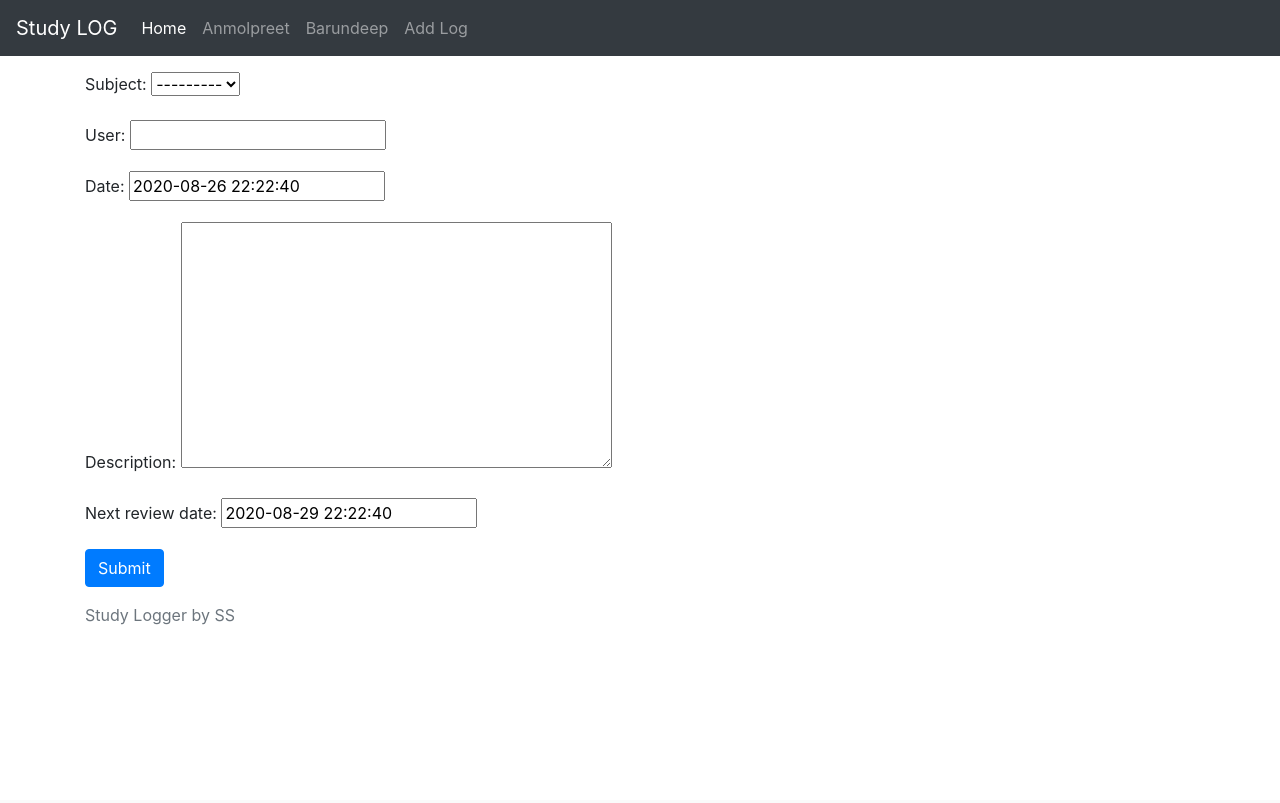
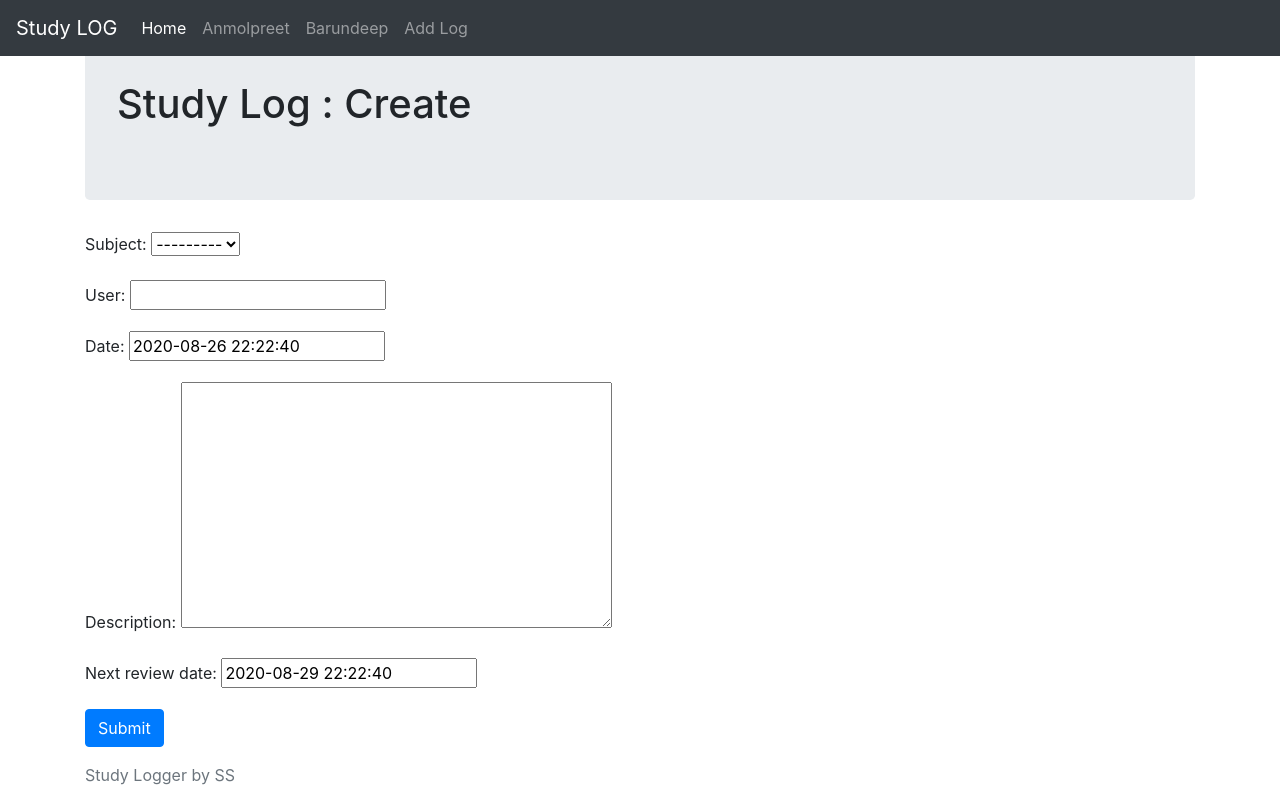
Before and after one commit to sukhbinder/study-log, a Django app: page /study/create in a window 1280 px wide. Before the commit the page ends 625 px from the top, so only its background shows below. Run offline with Django 3.2, Linux system fonts and the light colour scheme; data comes from the database, SQL or seed files in the repository; both versions use the stored data as it was after the commit; some libraries are stand-ins or nearby versions.

Commit message:
Study Views added

```diff
--- a/study/templates/study/base.html
+++ b/study/templates/study/base.html
@@ -43,7 +43,7 @@
     </header>
 
 
-    <div class="container">
+    <div class="container pt-3">
     {% block content %}
    <p>Placeholder text in base template. Replace with page  content.</p>
 
--- a/study/templates/study/create.html
+++ b/study/templates/study/create.html
@@ -3,8 +3,10 @@
 {% block title %}  Create Log {% endblock title %}
 
 {% block content %}
-<br><br>
-<br>
+<div class="jumbotron">
+    <h1>Study Log : Create</h1>
+</div>
+
 
 <form method="POST" enctype="multipart/form-data">
 
--- a/study/templates/study/detail.html
+++ b/study/templates/study/detail.html
@@ -3,8 +3,10 @@
 {% block title %}  Detail {{ pk }} {% endblock title %}
 
 {% block content %}
+<div class="jumbotron">
+<h1 class="list-group">{{pk}}</h1>
+</div>
 
-<h1 class="list-group">{{pk}}</h1>
 
 <li class="list-group-item">{{object.date}} - {{object.subject}}  - {{object.description}} </li>
 
--- a/study/templates/study/index.html
+++ b/study/templates/study/index.html
@@ -4,9 +4,9 @@
 
 {% block content %}
 
+<div class="jumbotron">
 <h1>Study Log</h1>
-
-<p><a href={% url "create-view"  %}> Add Log</a></p>
+</div>
 <ul class="list-group">
 {% for object in object_list %}
 <li class="list-group-item"><a href="{{ object.get_absolute_url }}">{{object.date}} </a>
--- a/study/templates/study/update_form.html
+++ b/study/templates/study/update_form.html
@@ -3,6 +3,9 @@
 {% block title %}  Update Log {% endblock title %}
 
 {% block content %}
+<div class="jumbotron">
+    <h1>Study Log : Update</h1>
+</div>
 
 <div class="form-group">
 <form method="post" >
```
Also changed, not shown: db.sqlite3.
